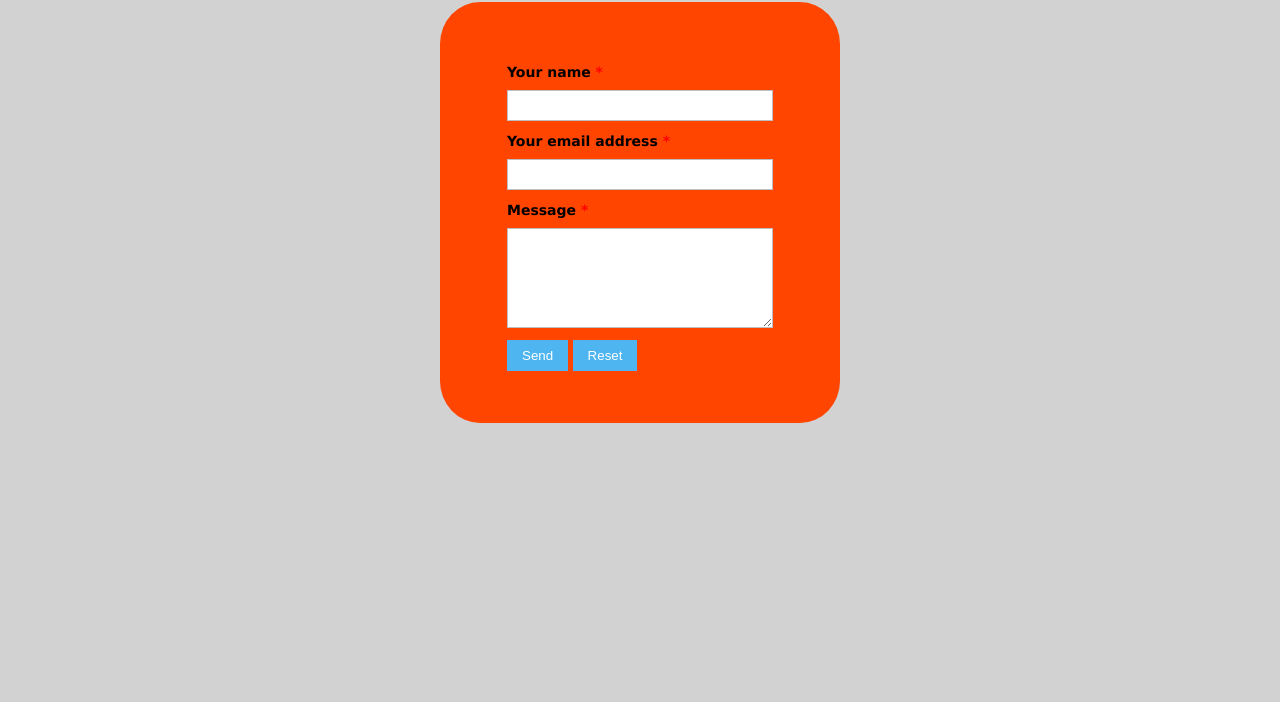
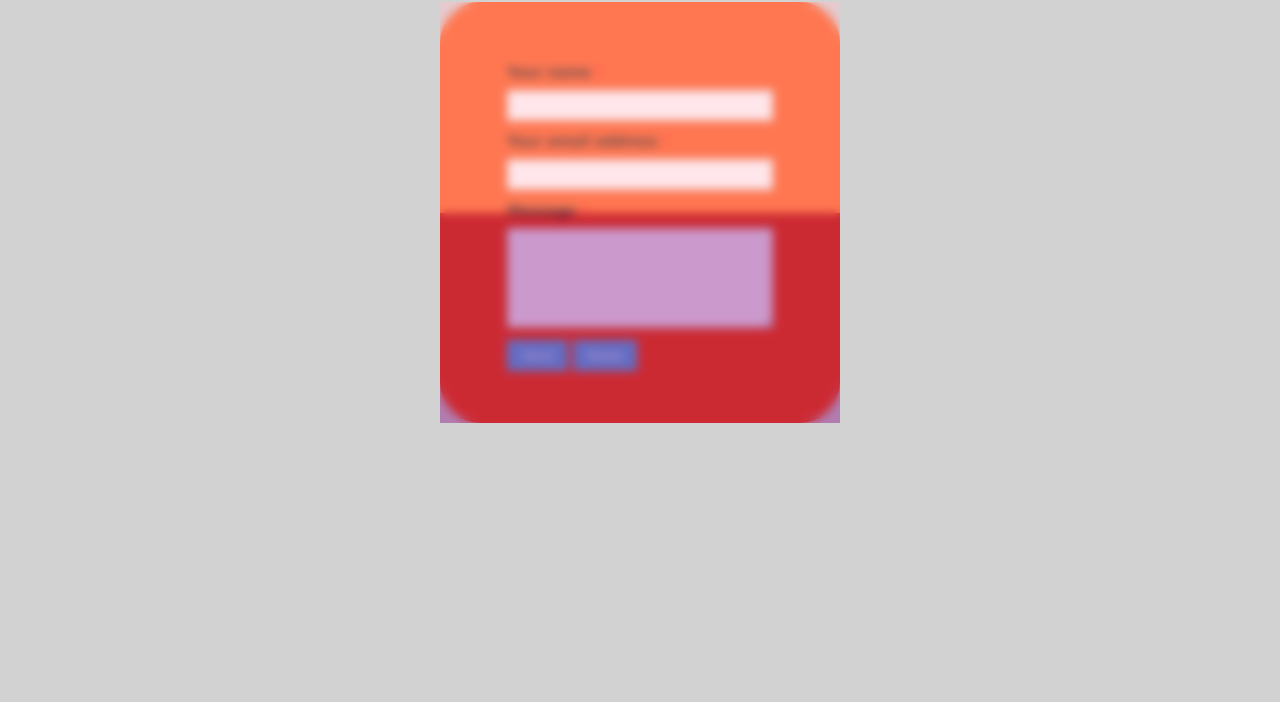
Before and after one commit to 6Bello/6Bello.github.io, a plain HTML site: page contact.html in a window 1280 px wide. Shown: the part 98-800 px from the top of the page. Drawn offline with nearby package versions, Linux system fonts and the light colour scheme.

Commit message:
update form-contact

```diff
--- a/contact.html
+++ b/contact.html
@@ -42,6 +42,7 @@
                         alt="select "></a></li>
         </ul>
     </header>
+      <div class="box">
         <form name="myForm" action="/file.php" onsubmit="return validateForm()" method="post">
            <table class="form-style">
               <tr>
@@ -85,7 +86,11 @@
                  </td>
               </tr>
            </table>
+           <div class="blur"></div>
+           <div class="bg__purple"></div>
+           <div class="bg__pink"></div>
         </form>
+      </div>
 </body>
 <script src="https://ajax.googleapis.com/ajax/libs/jquery/3.6.3/jquery.min.js "></script>
 <script src="script/banner.js "></script>
--- a/contact_style.css
+++ b/contact_style.css
@@ -1,75 +1,158 @@
-body{
+body {
   background-color: rgb(210, 210, 210);
   width: 100%;
+  height: 100%;
 }
-form{
+
+.box {
   align-self: center;
   margin: 100px auto;
-width: 400px;
-background-color: orangered; padding: 50px 50px; border-radius: 10%;
+  width: 400px;
+  position: relative;
+  z-index: 3;
+  overflow-y: initial;
+  overflow-x: visible;
 }
+
+form {
+
+  background-color: orangered;
+  padding: 50px 50px;
+  border-radius: 10%;
+}
+
 .form-style {
   width: 90%;
   margin: auto;
   font: 14px "Lucida Sans Unicode", "Lucida Grande", sans-serif;
 }
+
 .form-style td {
   padding: 0;
   display: block;
   list-style: none;
   margin: 10px 0 0 0;
 }
-.form-style label{
-  margin:0 0 3px 0;
-  padding:0px;
-  display:block;
+
+.form-style label {
+  margin: 0 0 3px 0;
+  padding: 0px;
+  display: block;
   font-weight: bold;
 }
-.form-style .required{
-  color:red;
+
+.form-style .required {
+  color: red;
 }
-.form-style input[type=submit], .form-style input[type=reset]{
+
+.form-style input[type=submit], .form-style input[type=reset] {
   background: #4eb5f1;
   padding: 8px 15px 8px 15px;
   border: none;
   color: #fff;
 }
-.form-style input[type=submit]:hover, .form-style input[type=reset]:hover{
+
+.form-style input[type=submit]:hover, .form-style input[type=reset]:hover {
   background: #4eb5f1;
-  box-shadow:none;
-  -moz-box-shadow:none;
-  -webkit-box-shadow:none;
+  box-shadow: none;
+  -moz-box-shadow: none;
+  -webkit-box-shadow: none;
 }
-.form-style .field-textarea{
+
+.form-style .field-textarea {
   height: 100px;
 }
+
 .form-style input[type=text],
 .form-style input[type=email],
-textarea{
+textarea {
   box-sizing: border-box;
   -webkit-box-sizing: border-box;
   -moz-box-sizing: border-box;
-  border:1px solid #BEBEBE;
+  border: 1px solid #BEBEBE;
   padding: 7px;
-  margin:0px;
+  margin: 0px;
   -webkit-transition: all 0.30s ease-in-out;
   -moz-transition: all 0.30s ease-in-out;
   -ms-transition: all 0.30s ease-in-out;
   -o-transition: all 0.30s ease-in-out;
   outline: none;
 }
-.form-style .long{
+
+.form-style .long {
   width: 100%;
 }
+
 .form-style input[type=text]:focus,
 .form-style input[type=email]:focus,
-.form-style textarea:focus{
+.form-style textarea:focus {
   -moz-box-shadow: 0 0 8px #88D5E9;
   -webkit-box-shadow: 0 0 8px #88D5E9;
   box-shadow: 0 0 8px #88D5E9;
   border: 1px solid #88D5E9;
 }
-.error{
+
+.error {
   color: #D8000C;
   background-color: #FFBABA;
 }
+
+
+
+.blur {
+  width: 100%;
+  height: 100%;
+  backdrop-filter: blur(5px);
+  position: absolute;
+  z-index: 2;
+  top: 0;
+  left: 0;
+}
+
+.bg__pink {
+  position: absolute;
+  z-index: 1;
+  top: 0%;
+  left: 0%;
+  background-color: pink;
+  -webkit-transition: all 0.5s;
+  height: 50%;
+  width: 100%;
+  opacity: 0.4;
+}
+
+.bg__purple {
+  background-color: purple;
+  height: 50%;
+  width: 100%;
+  -webkit-transition: all 0.5s;
+  position: absolute;
+  z-index: 1;
+  top: 50%;
+  left: 0%;
+  opacity: 0.4;
+}
+
+form:hover>.bg__pink {
+  -webkit-transition: all 0.7s;
+  top: -25%;
+  left: 65%;
+  border-radius: 50%;
+  width: 70%;
+  z-index: -1;
+}
+
+form:hover>.bg__purple {
+  -webkit-transition: all 0.7s;
+  border-radius: 50%;
+  left: -40%;
+  top: 75%;
+  width: 70%;
+  z-index: -1;
+}
+
+form:hover>.blur {
+  -webkit-transition: all 0.7s;
+  backdrop-filter: blur(0px);
+  z-index: -1;
+}
--- a/script/funcScroll.js
+++ b/script/funcScroll.js
@@ -16,6 +16,7 @@ function funcScroll() {
   var slogan = document.getElementById("slogan");
   var slogan__gradientTop = (-slogan.getBoundingClientRect().top - 540) / (1400 / window.innerWidth);
   var nav = document.getElementById("nav");
+  var header = document.getElementsByClassName("header");
   var circle = document.getElementById("nav__circle");
   var name = document.getElementById("nav__circle__logo__name");
   slogan__gradient.style.transform = "matrix(1, 0, 0, 1, 0," + slogan__gradientTop + ")";
@@ -27,6 +28,7 @@ function funcScroll() {
     nav.classList.add("slideInDown");
     nav.classList.remove("slideOutUp");
     nav.style.display = "block";
+    header[0].style.zIndex = "100";
     circle.style.backgroundColor = "#eeeeee00";
     name.style.width = "10.3vw"; name.style.minWidth = "63.7px";
     $(".animapulse").addClass('animated pulse');
--- a/style.css
+++ b/style.css
@@ -23,7 +23,7 @@ header {
     min-height: 50px;
     width: 100%;
     position: fixed;
-    z-index: 100;
+    z-index: 10;
 }
 
 header>#nav__company>#nav__circle {
@@ -111,6 +111,7 @@ header>#nav__company>#nav__circle>.nav__circle__logo>#nav__circle__logo__name.vi
 ul {
     margin: 0px 0 0 45vw;
     padding: 2vw;
+    z-index: 10;
 }
 
 header>ul>li {
@@ -469,6 +470,7 @@ under 1000px
     .hamburger-menu {
         display: block;
     }
+
     .nav-list {
         width: 40%;
         height: 0px;
@@ -481,23 +483,28 @@ under 1000px
         z-index: -2;
         flex-direction: column;
     }
+
     header>ul>li>a {
         font-size: larger;
     }
+
     .is-open {
         height: 100vh;
         overflow: auto;
         background-color: #ffffff;
         display: flex;
     }
+
     #nav-list__logo {
         display: block;
     }
+
     .banner {
         margin: 0 auto;
         width: 56.7vw;
         height: 45vw;
     }
+
     .banner>.button {
         position: absolute;
         margin-top: 180px;
@@ -506,9 +513,11 @@ under 1000px
         width: 100%;
         z-index: 2;
     }
+
     .banner>.button>.next {
         margin-left: 67%;
     }
+
     .banner>*>.text {
         width: 100%;
         height: 100%;
@@ -517,6 +526,7 @@ under 1000px
         position: absolute;
         z-index: 1;
     }
+
     .banner>*>img {
         width: 100%;
         position: absolute;
@@ -535,21 +545,26 @@ under 624px
         margin-left: 47px;
         margin-top: 7.3;
     }
+
     .cover {
         background-position-y: 30px;
     }
+
     #image-track>.image:hover {
         transform: scale(1);
     }
+
     footer>.informazioni>* {
         display: none;
     }
+
     footer>.informazioni>.instagram {
         width: 100%;
         display: block;
         transform: translateX(-25px);
         margin-top: 40px;
     }
+
     footer>.logo_magazzino>#logo_slogan {
         margin-left: -30px;
         margin-top: 30px;
@@ -584,6 +599,7 @@ ANIM IN
     0% {
         opacity: 0;
     }
+
     100% {
         opacity: 1;
     }
@@ -593,6 +609,7 @@ ANIM IN
     0% {
         opacity: 0;
     }
+
     100% {
         opacity: 1;
     }
@@ -602,6 +619,7 @@ ANIM IN
     0% {
         opacity: 0;
     }
+
     100% {
         opacity: 1;
     }
@@ -611,6 +629,7 @@ ANIM IN
     0% {
         opacity: 0;
     }
+
     100% {
         opacity: 1;
     }
@@ -628,6 +647,7 @@ ANIM IN
         opacity: 0;
         -webkit-transform: translateY(-100px);
     }
+
     100% {
         -webkit-transform: translateY(0);
     }
@@ -638,6 +658,7 @@ ANIM IN
         opacity: 0;
         -moz-transform: translateY(-100px);
     }
+
     100% {
         -moz-transform: translateY(0);
     }
@@ -648,6 +669,7 @@ ANIM IN
         opacity: 0;
         -o-transform: translateY(-100px);
     }
+
     100% {
         -o-transform: translateY(0);
     }
@@ -658,6 +680,7 @@ ANIM IN
         opacity: 0;
         transform: translateY(-100px);
     }
+
     100% {
         transform: translateY(0);
     }
@@ -679,6 +702,7 @@ ANIM OUT
     0% {
         -webkit-transform: translateY(0);
     }
+
     100% {
         opacity: 0;
         -webkit-transform: translateY(-500px);
@@ -689,6 +713,7 @@ ANIM OUT
     0% {
         -moz-transform: translateY(0);
     }
+
     100% {
         opacity: 0;
         -moz-transform: translateY(-500px);
@@ -699,6 +724,7 @@ ANIM OUT
     0% {
         -o-transform: translateY(0);
     }
+
     100% {
         opacity: 0;
         -o-transform: translateY(-500px);
@@ -709,6 +735,7 @@ ANIM OUT
     0% {
         transform: translateY(0);
     }
+
     100% {
         opacity: 0;
         transform: translateY(-500px);
@@ -726,9 +753,11 @@ ANIM OUT
     0% {
         -webkit-transform: scale(1);
     }
+
     50% {
         -webkit-transform: scale(1.1);
     }
+
     100% {
         -webkit-transform: scale(1);
     }
@@ -738,9 +767,11 @@ ANIM OUT
     0% {
         -moz-transform: scale(1);
     }
+
     50% {
         -moz-transform: scale(1.1);
     }
+
     100% {
         -moz-transform: scale(1);
     }
@@ -750,9 +781,11 @@ ANIM OUT
     0% {
         -o-transform: scale(1);
     }
+
     50% {
         -o-transform: scale(1.1);
     }
+
     100% {
         -o-transform: scale(1);
     }
@@ -762,9 +795,11 @@ ANIM OUT
     0% {
         transform: scale(1);
     }
+
     50% {
         transform: scale(1.1);
     }
+
     100% {
         transform: scale(1);
     }
@@ -782,6 +817,7 @@ ANIM OUT
         opacity: 1;
         -webkit-transform: translateX(0);
     }
+
     100% {
         opacity: 0;
         -webkit-transform: translateX(-20px);
@@ -793,6 +829,7 @@ ANIM OUT
         opacity: 1;
         -moz-transform: translateX(0);
     }
+
     100% {
         opacity: 0;
         -moz-transform: translateX(-20px);
@@ -804,6 +841,7 @@ ANIM OUT
         opacity: 1;
         -o-transform: translateX(0);
     }
+
     100% {
         opacity: 0;
         -o-transform: translateX(-20px);
@@ -815,6 +853,7 @@ ANIM OUT
         opacity: 1;
         transform: translateX(0);
     }
+
     100% {
         opacity: 0;
         transform: translateX(-20px);
@@ -833,6 +872,7 @@ ANIM OUT
         opacity: 1;
         -webkit-transform: translateX(0);
     }
+
     100% {
         opacity: 0;
         -webkit-transform: translateX(20px);
@@ -844,6 +884,7 @@ ANIM OUT
         opacity: 1;
         -moz-transform: translateX(0);
     }
+
     100% {
         opacity: 0;
         -moz-transform: translateX(20px);
@@ -855,6 +896,7 @@ ANIM OUT
         opacity: 1;
         -o-transform: translateX(0);
     }
+
     100% {
         opacity: 0;
         -o-transform: translateX(20px);
@@ -866,6 +908,7 @@ ANIM OUT
         opacity: 1;
         transform: translateX(0);
     }
+
     100% {
         opacity: 0;
         transform: translateX(20px);
@@ -884,6 +927,7 @@ ANIM OUT
         opacity: 0;
         -webkit-transform: translateX(-20px);
     }
+
     100% {
         opacity: 1;
         -webkit-transform: translateX(0);
@@ -895,6 +939,7 @@ ANIM OUT
         opacity: 0;
         -moz-transform: translateX(-20px);
     }
+
     100% {
         opacity: 1;
         -moz-transform: translateX(0);
@@ -906,6 +951,7 @@ ANIM OUT
         opacity: 0;
         -o-transform: translateX(-20px);
     }
+
     100% {
         opacity: 1;
         -o-transform: translateX(0);
@@ -917,6 +963,7 @@ ANIM OUT
         opacity: 0;
         transform: translateX(-20px);
     }
+
     100% {
         opacity: 1;
         transform: translateX(0);
@@ -935,6 +982,7 @@ ANIM OUT
         opacity: 0;
         -webkit-transform: translateX(20px);
     }
+
     100% {
         opacity: 1;
         -webkit-transform: translateX(0);
@@ -946,6 +994,7 @@ ANIM OUT
         opacity: 0;
         -moz-transform: translateX(20px);
     }
+
     100% {
         opacity: 1;
         -moz-transform: translateX(0);
@@ -957,6 +1006,7 @@ ANIM OUT
         opacity: 0;
         -o-transform: translateX(20px);
     }
+
     100% {
         opacity: 1;
         -o-transform: translateX(0);
@@ -968,6 +1018,7 @@ ANIM OUT
         opacity: 0;
         transform: translateX(20px);
     }
+
     100% {
         opacity: 1;
         transform: translateX(0);
```
Also changed, not shown: index.html (+1 -1 lines). Lines whose indentation alone changed are shown as unchanged.
